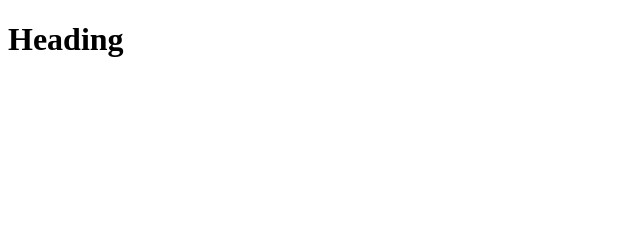
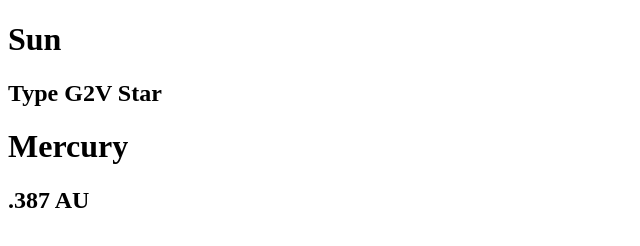
Before and after one commit to brooklando/mi449-c4, a plain HTML site: page index.html in a window 1280 px wide. Shown: the whole page, without its empty margins (0-640 px from the left). Drawn offline with Linux system fonts and the light colour scheme.

Commit message:
testing grids

```diff
--- a/index.html
+++ b/index.html
@@ -8,7 +8,18 @@
     <link rel="stylesheet" href="screen.css">
   </head>
   <body>
-    <h1>Heading</h1>
-    <script src="index.js"></script>
+    <div class="grd">
+      <div class="planet sun">
+        <span class="circle large"></span>
+        <h1>Sun</h1>
+        <h2>Type G2V Star</h2>
+      </div>
+
+    <div class="planet mercury">
+      <span class="circle small"></span>
+        <h1>Mercury</h1>
+        <h2>.387 AU</h2>
+    </div>
+
   </body>
 </html>
```
